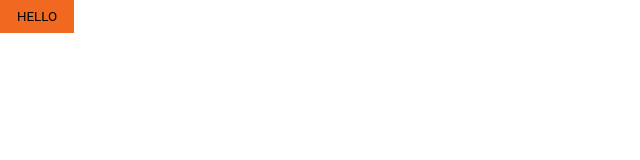
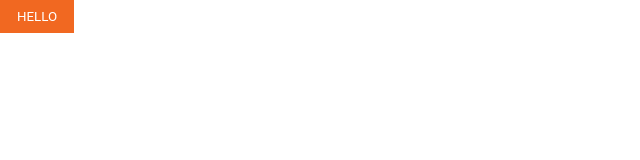
Before and after one commit to huyhoangk21/client-express-nextjs, a Next.js app: page / in a window 1280 px wide. Shown: the top 160 px of the page, without its empty margins (0-640 px from the left). Built offline with nearby package versions, Linux system fonts and the light colour scheme.

Commit message:
added Button components

```diff
--- a/components/shared/Button.js
+++ b/components/shared/Button.js
@@ -2,7 +2,7 @@ import styled, { css } from 'styled-components';
 import PropTypes from 'prop-types';
 
 const Button = styled.button`
-  color: ${props => props.theme.white};
+  color: white;
   background-color: ${props => props.theme.main};
   border: 1px solid ${props => props.theme.main};
   padding: 0.5rem 1rem;
@@ -12,7 +12,7 @@ const Button = styled.button`
   outline: none;
   &:hover,
   &:focus {
-    background-color: ${props => props.theme.transparent};
+    background-color: transparent;
   }
 
   ${props =>
@@ -20,7 +20,7 @@ const Button = styled.button`
     css`
       &:hover,
       &:focus {
-        border-color: ${props => props.theme.white};
+        border-color: white;
       }
     `}
 
@@ -29,8 +29,8 @@ const Button = styled.button`
     css`
       &:hover,
       &:focus {
-        border-color: ${props => props.theme.black};
-        color: ${props => props.theme.black};
+        border-color: black;
+        color: black;
       }
     `}
 `;
```
